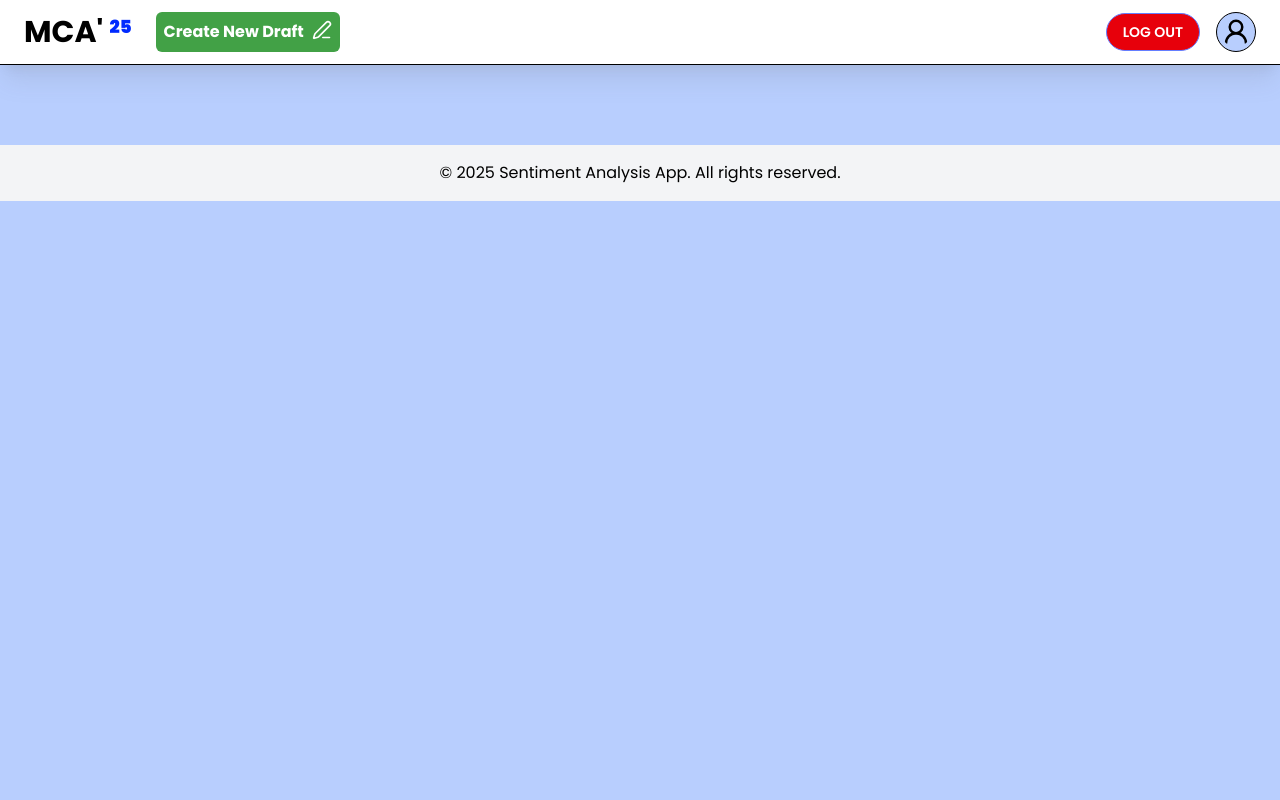
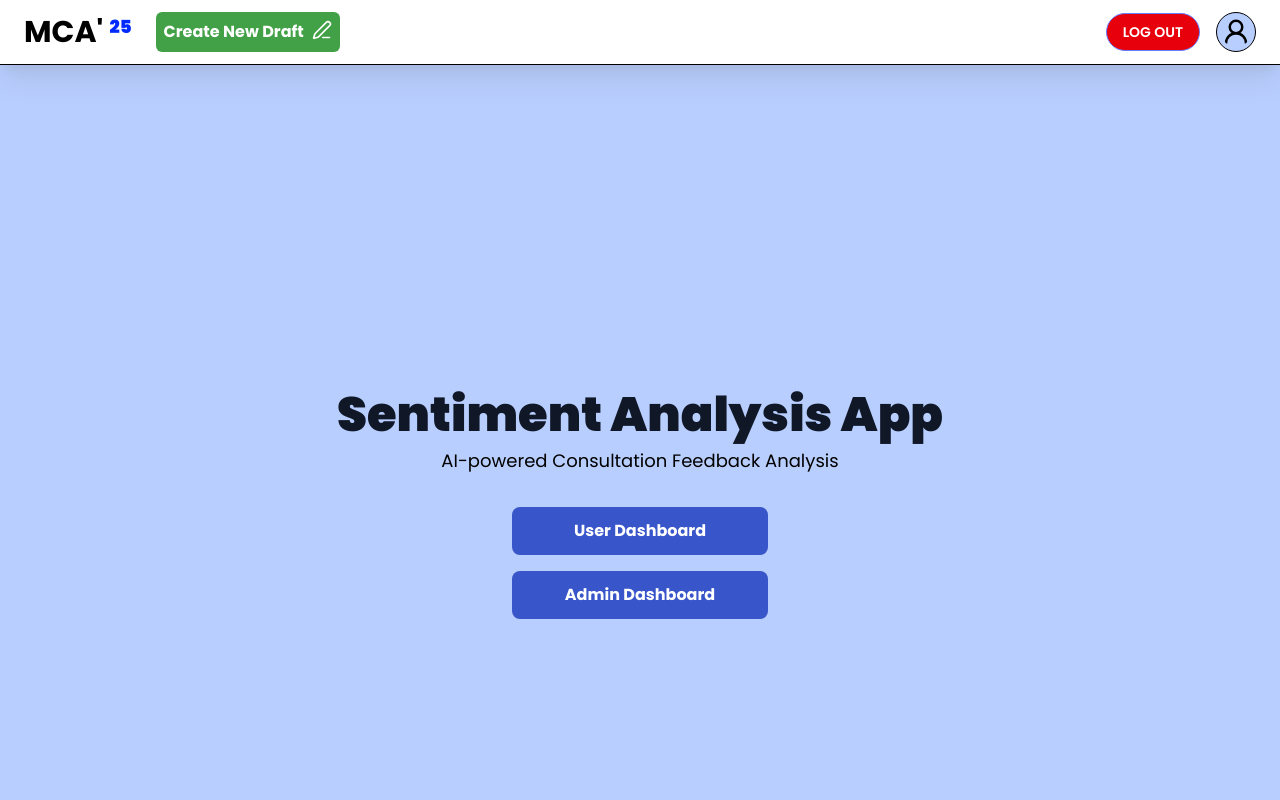
Before and after one commit to dipannitasharma/sentiment-analysis, a React (Vite) app: page / in a window 1280 px wide. Shown: the top 800 px of the page. Built offline with nearby package versions, Linux system fonts and the light colour scheme.

Commit message:
feat: add Home component and integrate routing to the main app

```diff
--- a/src/App.jsx
+++ b/src/App.jsx
@@ -6,14 +6,17 @@ import CommentExplorer from "./pages/CommentExplorer";
 import Dashboard_Admin from "./pages/Dashboard_Admin";
 import CommentUploader from "./pages/CommentUploader";
 import CreateNewDraft from "./pages/CreateNewDraft";
+import  Home from "./components/Home";
 
 export default function App() {
     return (
         <Router>
             <div className="font-poppins">
                 <Navbar />
+                {/* <Home /> */}
                 <div className="px-20 py-10">
                     <Routes>
+                        <Route path="/" element={<Home />} />
                         <Route
                             path="/dashboard-admin"
                             element={<Dashboard_Admin />}
--- /dev/null
+++ b/src/components/Home.jsx
@@ -0,0 +1,36 @@
+import React from "react";
+import { Link } from "react-router-dom";
+
+const Home = () => {
+    return (
+        <div className="flex flex-col items-center justify-center min-h-screen ">
+            {/* Title */}
+            <h1 className="text-5xl font-black text-gray-900 mb-2">
+                Sentiment Analysis App
+            </h1>
+            <p className="text-lg text-black mb-8">
+                AI-powered Consultation Feedback Analysis
+            </p>
+
+            {/* Dashboard buttons */}
+            <div className="flex flex-col gap-4 w-64">
+                <Link
+                    to="/dashboard-user"
+                    className="w-full py-3 text-center bg-[#3855CA] text-white font-bold rounded-lg shadow-[#6488FF] hover:bg-blue-700 transition"
+                >
+                    User Dashboard
+                </Link>
+                <Link
+                    to="/dashboard-admin"
+                    className="w-full py-3 text-center bg-[#3855CA] text-white font-bold rounded-lg shadow-[#6488FF] hover:bg-blue-700 transition"
+                >
+                    Admin Dashboard
+                </Link>
+            </div>
+
+
+        </div>
+    );
+};
+
+export default Home;
--- a/src/pages/Dashboard_Admin.jsx
+++ b/src/pages/Dashboard_Admin.jsx
@@ -6,6 +6,7 @@ import React from 'react'
 const Dashboard_Admin = () => {
     return (
         <div className='grid grid-cols-2 gap-4 h-fit'>
+
             <Current_Draft />
             <Your_Draft />
         </div>
```
